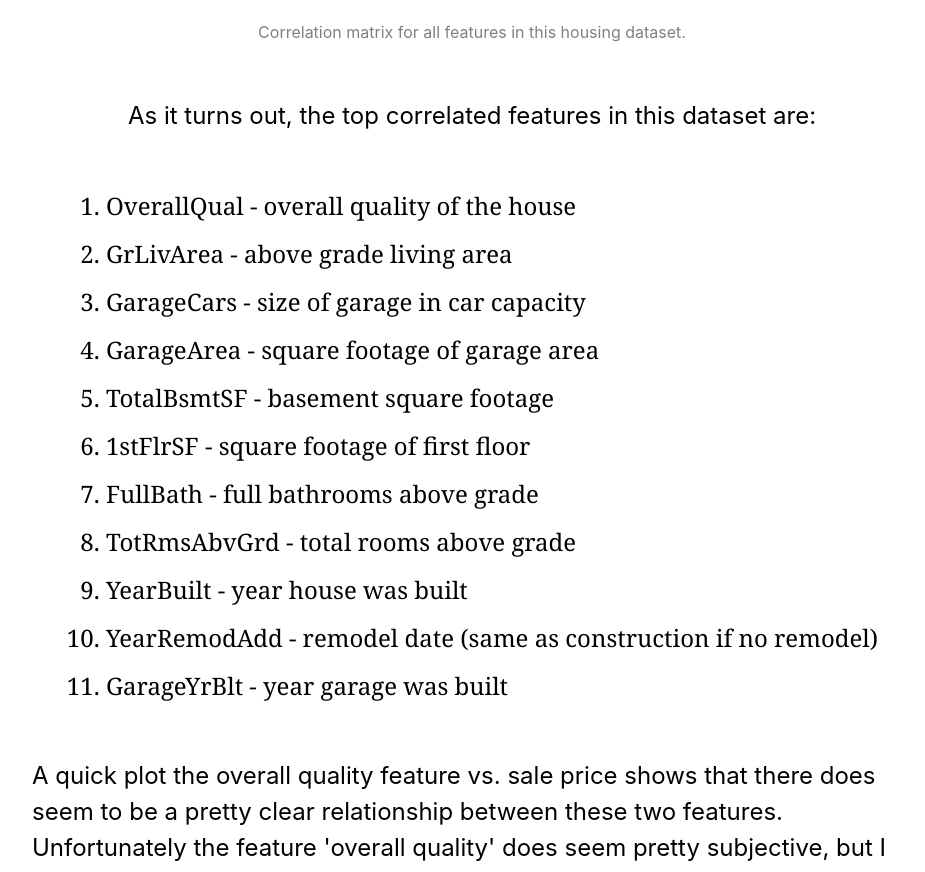
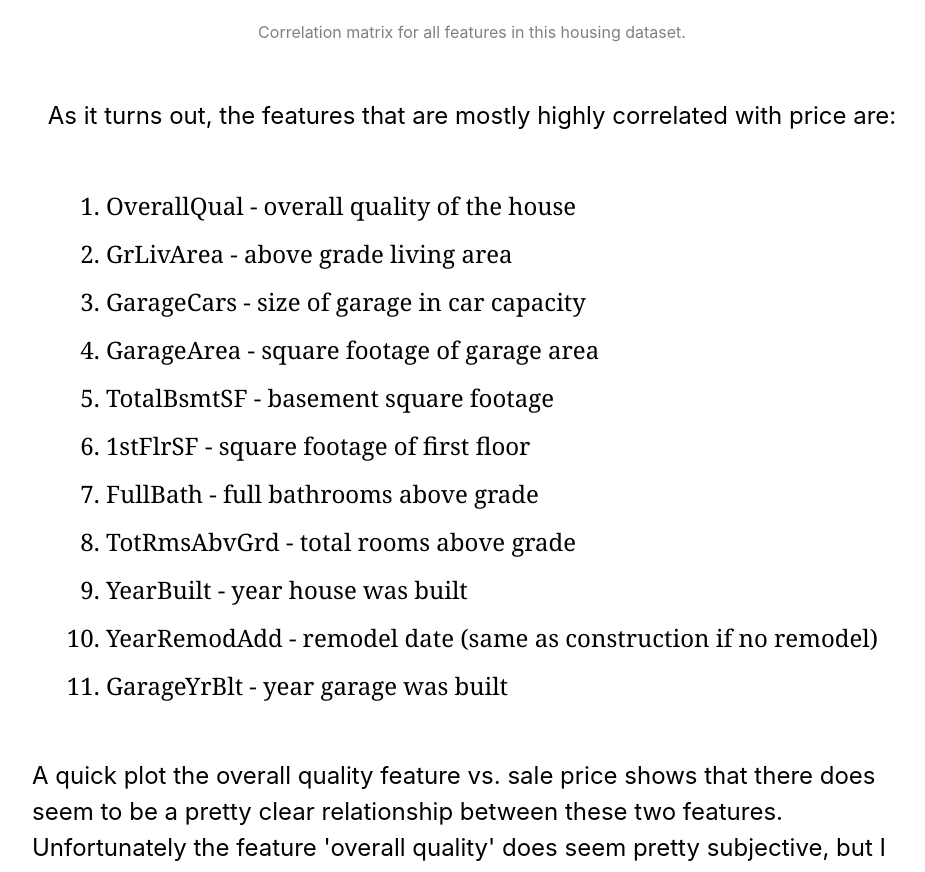
Before and after one commit to alexarsenault/portfolio, a Next.js app: page /ml-ds-housing in a window 1280 px wide. Shown: the part 1493-2365 px from the top of the page, without its empty margins (168-1093 px from the left). Built offline with nearby package versions, Linux system fonts and the light colour scheme.

Commit message:
Changed some wording.

```diff
--- a/pages/ml-ds-housing.js
+++ b/pages/ml-ds-housing.js
@@ -38,7 +38,7 @@ export default function Home() {
         <span className={styles.caption}>Correlation matrix for all features in this housing dataset.</span>
 
         <p className={styles.description}>
-          As it turns out, the top correlated features in this dataset are:
+          As it turns out, the features that are mostly highly correlated with price are:
         </p>
           <ol className={`${styles.description} ${styles.steps}`}>
           <li>OverallQual - overall quality of the house</li>
```
